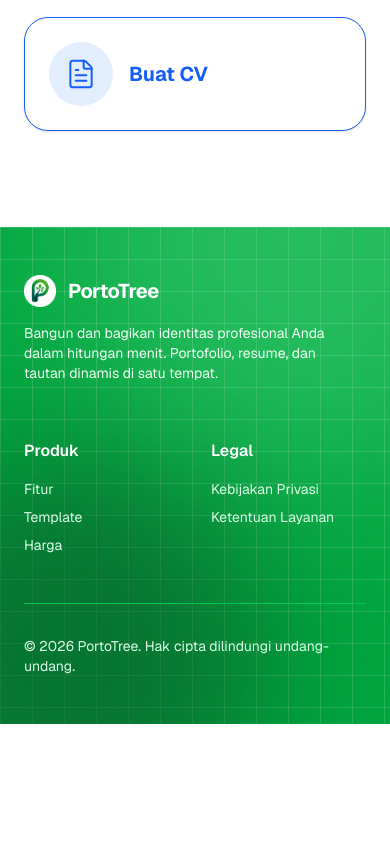
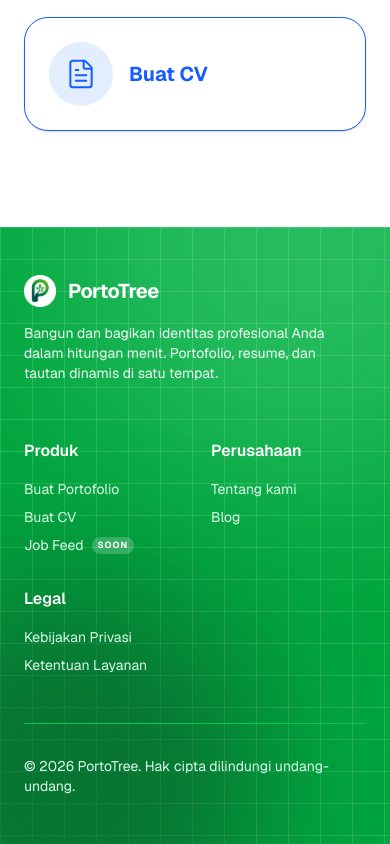
Before and after one commit to stockysee/Portotree.com, a Next.js app: page /untuk-siapa in a window 390 px wide. Shown: the part 5021-5865 px from the top of the page. Before the commit the page ends 5745 px from the top, so only its background shows below. Built offline with nearby package versions, Linux system fonts and the light colour scheme.

Commit message:
update 7

```diff
--- a/src/app/page.tsx
+++ b/src/app/page.tsx
@@ -197,7 +197,7 @@ export default function Home() {
                   Pamerkan Karya Anda dengan Elegan
                 </h2>
                 <p className="text-base md:text-lg text-slate-400 leading-relaxed">
-                  Tidak perlu pusing memikirkan desain. Pilih dari puluhan template profesional yang sudah kami optimasi untuk menonjolkan estetika karya Anda. Cocok untuk desainer, programmer, penulis, dan fotografer.
+                  Tidak perlu pusing memikirkan desain. Pilih template profesional yang sudah kami optimasi untuk menonjolkan estetika karya Anda. Cocok untuk desainer, programmer, penulis, dan fotografer.
                 </p>
                 <ul className="space-y-4 pt-4">
                   <li className="flex items-center gap-3"><CheckCircle2 className="text-green-400 w-6 h-6" /> Galeri Proyek Interaktif</li>
--- a/src/app/portofolio-subdomain/personal/page.tsx
+++ b/src/app/portofolio-subdomain/personal/page.tsx
@@ -58,7 +58,7 @@ export default function Home() {
               <div className="space-y-6 max-w-4xl">
                 <div className="inline-flex items-center gap-2 px-4 py-2 rounded-full bg-background shadow-sm border text-sm font-medium text-green-600 w-fit">
                   <Globe className="w-4 h-4" />
-                  <span>Website Portofolio Online</span>
+                  <span>Personal Portofolio Online</span>
                 </div>
                 <h1 className="text-5xl md:text-7xl font-bold tracking-tight text-foreground flex flex-col">
                   <span>Bangun portofolio menarikmu untuk</span>
--- a/src/components/layout/Footer.tsx
+++ b/src/components/layout/Footer.tsx
@@ -1,4 +1,5 @@
 import Link from 'next/link';
+import { getSubdomainUrl } from '@/lib/url';
 
 export function Footer() {
   return (
@@ -9,7 +10,7 @@ export function Footer() {
       <div className="absolute bottom-0 left-0 w-[400px] h-[400px] bg-green-900/60 rounded-full blur-[70px] translate-y-1/3 -translate-x-1/3 pointer-events-none"></div>
 
       <div className="relative w-full max-w-7xl mx-auto px-6 md:px-8 z-10">
-        <div className="grid grid-cols-2 md:grid-cols-4 gap-8 mb-12">
+        <div className="grid grid-cols-2 md:grid-cols-5 gap-8 mb-12">
           <div className="col-span-2">
             <Link href="/" className="inline-flex items-center gap-3 mb-4 hover:opacity-90 transition-opacity">
               <img src="/logo-portotree-2.png" alt="PortoTree Logo" className="h-8 w-auto object-contain" />
@@ -22,9 +23,16 @@ export function Footer() {
           <div>
             <h4 className="font-semibold text-white mb-4">Produk</h4>
             <ul className="space-y-2 text-sm text-green-100">
-              <li><Link href="#features" className="hover:text-white transition-colors">Fitur</Link></li>
-              <li><Link href="#templates" className="hover:text-white transition-colors">Template</Link></li>
-              <li><Link href="#pricing" className="hover:text-white transition-colors">Harga</Link></li>
+              <li><a href={getSubdomainUrl('portofolio')} className="hover:text-white transition-colors">Buat Portofolio</a></li>
+              <li><a href={getSubdomainUrl('resume')} className="hover:text-white transition-colors">Buat CV</a></li>
+              <li><Link href="/job-feed" className="hover:text-white transition-colors flex items-center gap-2">Job Feed <span className="text-[9px] font-bold uppercase tracking-widest bg-white/20 text-white px-1.5 py-0.5 rounded-full">Soon</span></Link></li>
+            </ul>
+          </div>
+          <div>
+            <h4 className="font-semibold text-white mb-4">Perusahaan</h4>
+            <ul className="space-y-2 text-sm text-green-100">
+              <li><Link href="https://www.portotree.com/about" target="_blank" className="hover:text-white transition-colors">Tentang kami</Link></li>
+              <li><Link href="https://www.portotree.com/blog" target="_blank" className="hover:text-white transition-colors">Blog</Link></li>
             </ul>
           </div>
           <div>
--- a/src/components/layout/Navbar.tsx
+++ b/src/components/layout/Navbar.tsx
@@ -152,7 +152,7 @@ export function Navbar() {
                 </div>
               </div>
               <Link href="https://www.portotree.com/blog" target="_blank" className="transition-colors hover:text-foreground/80 text-foreground/60 py-2">Blog</Link>
-              <Link href="https://www.portotree.com/about" target="_blank" className="transition-colors hover:text-foreground/80 text-foreground/60 py-2">About</Link>
+              <Link href="https://www.portotree.com/about" target="_blank" className="transition-colors hover:text-foreground/80 text-foreground/60 py-2">Tentang kami</Link>
             </nav>
 
             <div className="flex items-center gap-4">
```
